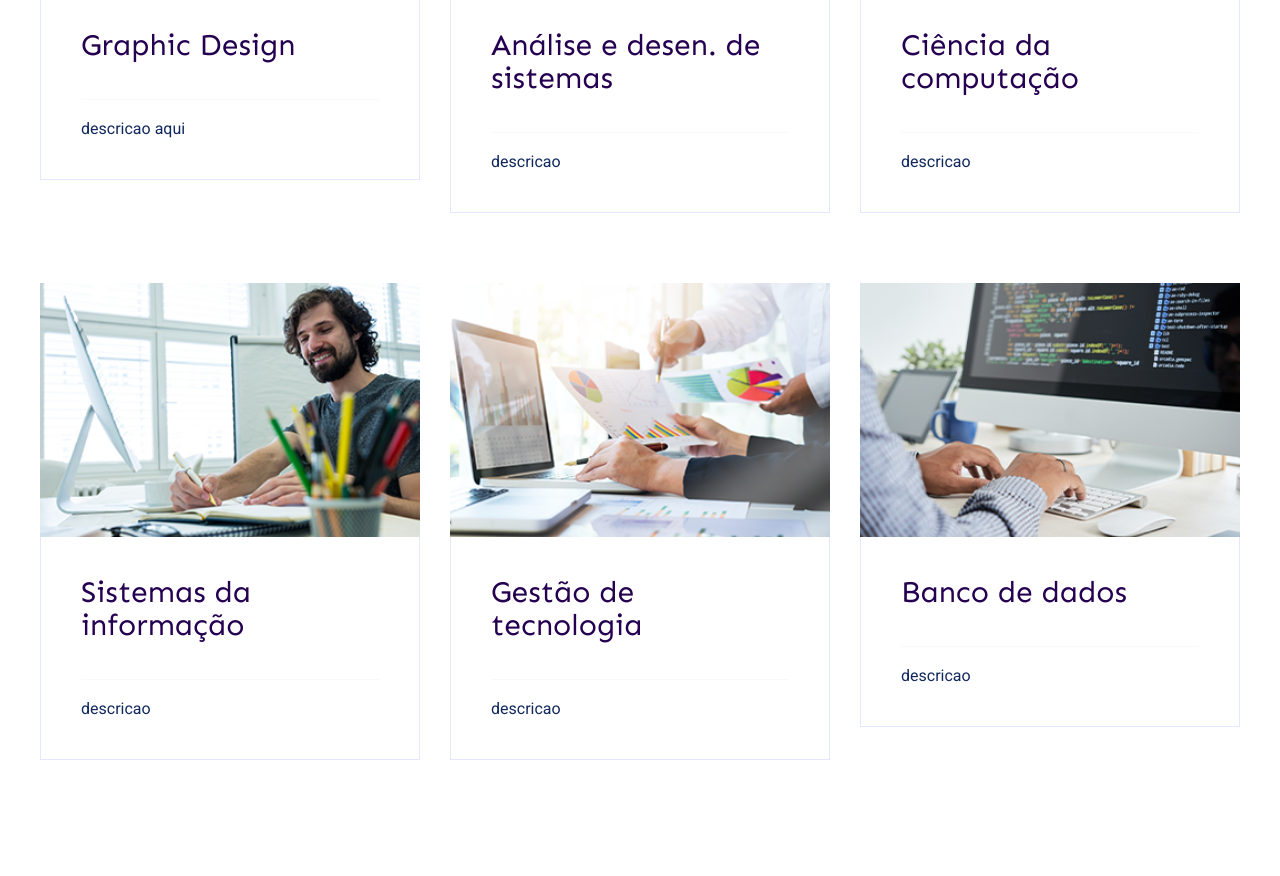
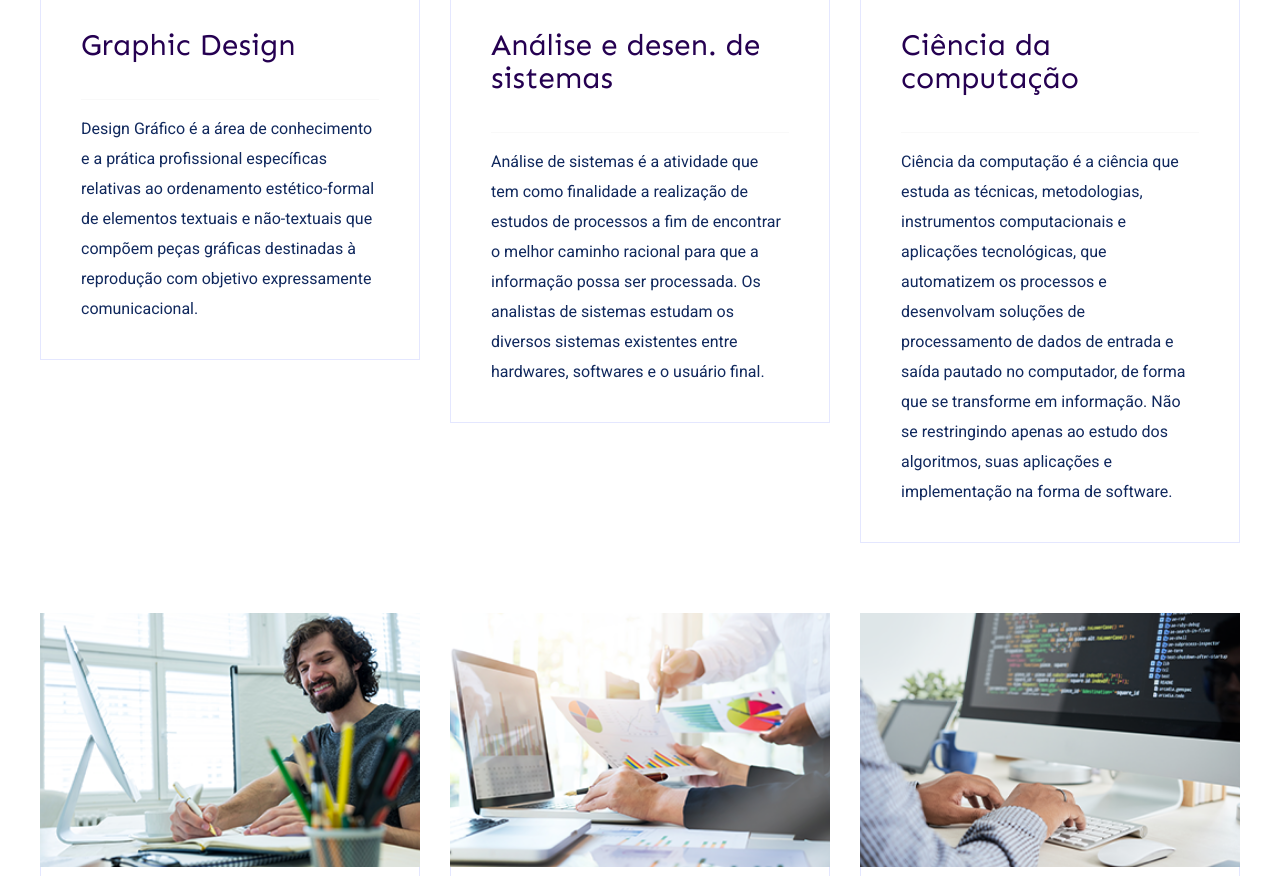
Before and after one commit to guilhermerxcha/escola-projeto, a plain HTML site: page index.html in a window 1280 px wide. Shown: the part 1031-1907 px from the top of the page. Drawn offline with Linux system fonts and the light colour scheme.

Commit message:
add descrição

```diff
--- a/index.html
+++ b/index.html
@@ -90,7 +90,7 @@
                                                         <h4><a href="#">Graphic Design</a></h4>
                                                     </div>
                                                     <div class="course-cap-bottom d-flex justify-content-between">
-                                                        <p>descricao aqui</p>
+                                                        <p>Design Gráfico é a área de conhecimento e a prática profissional específicas relativas ao ordenamento estético-formal de elementos textuais e não-textuais que compõem peças gráficas destinadas à reprodução com objetivo expressamente comunicacional. </p>
                                                     </div>
                                                 </div>
                                             </div>
@@ -108,7 +108,7 @@
                                                     <div class="course-cap-mid d-flex justify-content-between">
                                                     </div>
                                                     <div class="course-cap-bottom d-flex justify-content-between">
-                                                        <p> descricao</p>
+                                                        <p> Análise de sistemas é a atividade que tem como finalidade a realização de estudos de processos a fim de encontrar o melhor caminho racional para que a informação possa ser processada. Os analistas de sistemas estudam os diversos sistemas existentes entre hardwares, softwares e o usuário final.</p>
                                                     </div>
                                                 </div>
                                             </div>
@@ -126,7 +126,7 @@
                                                     <div class="course-cap-mid d-flex justify-content-between">
                                                     </div>
                                                     <div class="course-cap-bottom d-flex justify-content-between">
-                                                        <p> descricao</p>
+                                                        <p> Ciência da computação é a ciência que estuda as técnicas, metodologias, instrumentos computacionais e aplicações tecnológicas, que automatizem os processos e desenvolvam soluções de processamento de dados de entrada e saída pautado no computador, de forma que se transforme em informação. Não se restringindo apenas ao estudo dos algoritmos, suas aplicações e implementação na forma de software.</p>
                                                     </div>
                                                 </div>
                                             </div>
@@ -144,7 +144,7 @@
                                                     <div class="course-cap-mid d-flex justify-content-between">
                                                     </div>
                                                     <div class="course-cap-bottom d-flex justify-content-between">
-                                                        <p> descricao</p>
+                                                        <p> Sistemas de Informação é a expressão utilizada para descrever um Sistema seja ele automatizado, seja manual, que abrange pessoas, máquinas e/ou métodos organizados para coletar, armazenar, processar, transmitir e disseminar dados que representam informação para o usuário e/ou cliente.</p>
                                                     </div>
                                                 </div>
                                             </div>
@@ -162,7 +162,7 @@
                                                     <div class="course-cap-mid d-flex justify-content-between">
                                                     </div>
                                                     <div class="course-cap-bottom d-flex justify-content-between">
-                                                        <p> descricao</p>
+                                                        <p> Gerenciamento de TI é a disciplina pela qual todos os recursos de tecnologia da informação de uma empresa são gerenciados de acordo com suas necessidades e prioridades.</p>
                                                     </div>
                                                 </div>
                                             </div>
@@ -180,7 +180,7 @@
                                                     <div class="course-cap-mid d-flex justify-content-between">
                                                     </div>
                                                     <div class="course-cap-bottom d-flex justify-content-between">
-                                                        <p> descricao</p>
+                                                        <p> A Era Digital, onde trilhões de bytes são produzidos por ano, tornou essencial o exercício de profissionais que saibam detectar, analisar e buscar padrões nesses oceanos de dados. Neste curso, você aprenderá a utilizar as tecnologias e estratégias em data science, big data e Business Intelligence (BI) que permitem entender os dados e criar soluções inovadoras para as organizações. A partir de disciplinas práticas, você poderá implementar e gerenciar uma infraestrutura completa na nuvem, além de personalizar serviços prestados em banco de dados, criando bases de dados para tomada de decisão e aplicação dos conceitos de BI relacionados à modelagem de indicadores de desempenho, integração de dados corporativos e visualização das informações.</p>
                                                     </div>
                                                 </div>
                                             </div>
```
